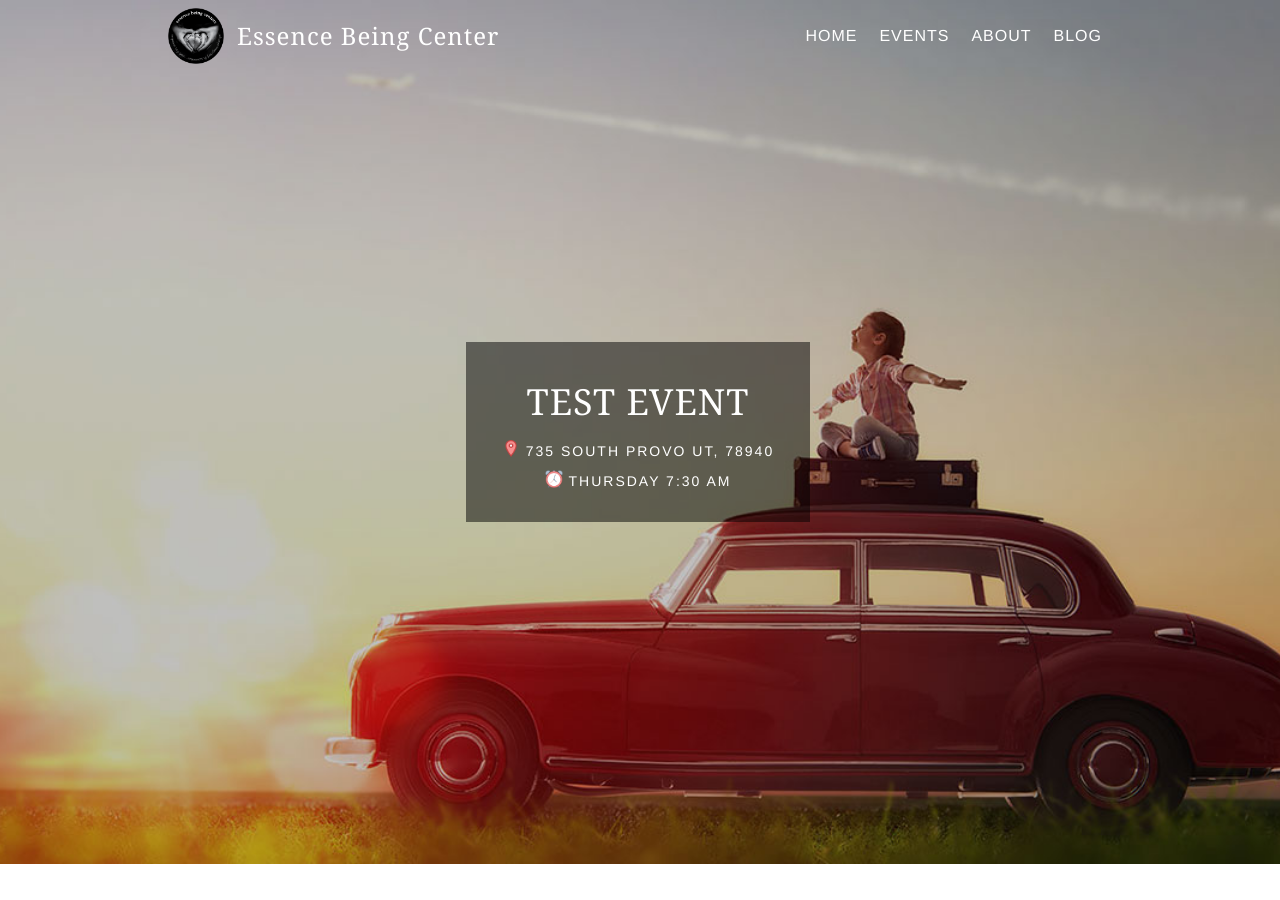
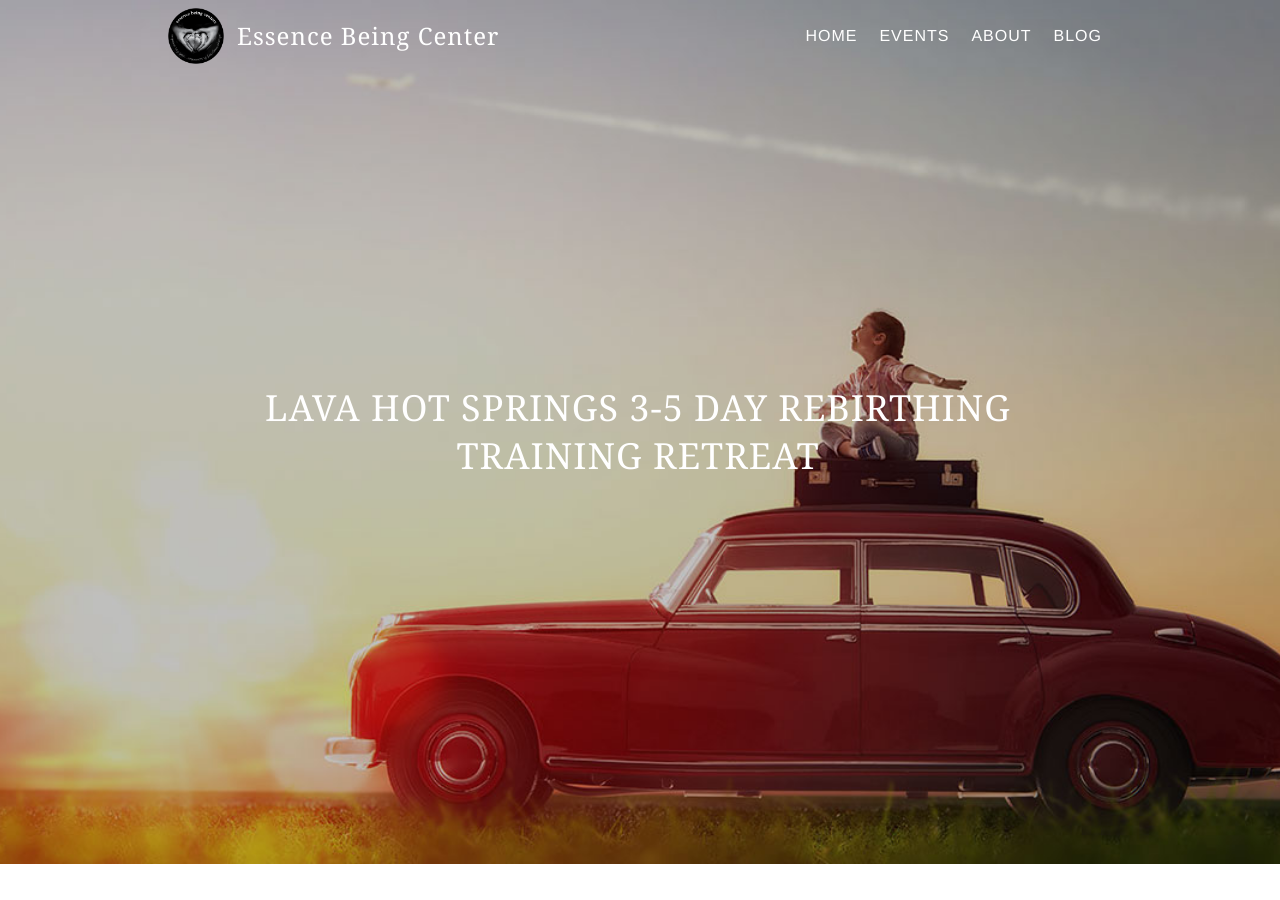
Before and after one commit to kevaleb/essencebeingcenter, a Jekyll site: the page built from _events/testevent.md, in a window 1280 px wide and 900 px high. Built offline with Jekyll 4.4.1, drawn with Linux system fonts in a browser that asks for light colours; nearby versions of some CDN libraries.

Commit message:
Updated '_events/testevent.md' via CloudCannon

```diff
--- a/_events/testevent.md
+++ b/_events/testevent.md
@@ -1,11 +1,11 @@
 ---
-layout: event
-title: Test Event
+layout: subject
+title: Lava Hot Springs 3-5 Day ReBirthing Training Retreat
 subject: community
 banner_image_path: /uploads/change.jpg
-event_datetime: 2016-06-09 07:30:00
-location: '735 South Provo UT, 78940'
-show_map: true
+event_datetime: 2016-08-03 00:00:00
+location: Lava Hot Springs
+show_map: false
 latitude: '40.300245'
 longitude: '-111.7125947'
 ---
```
